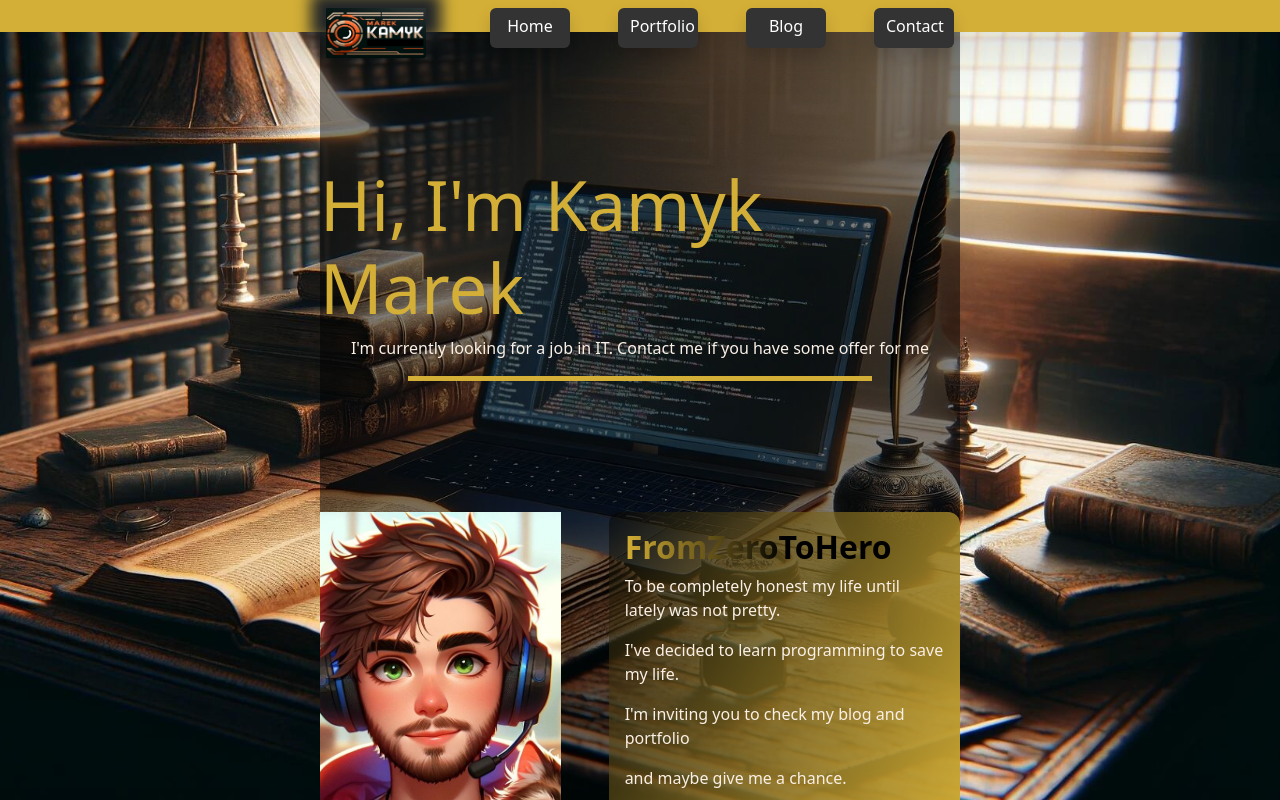
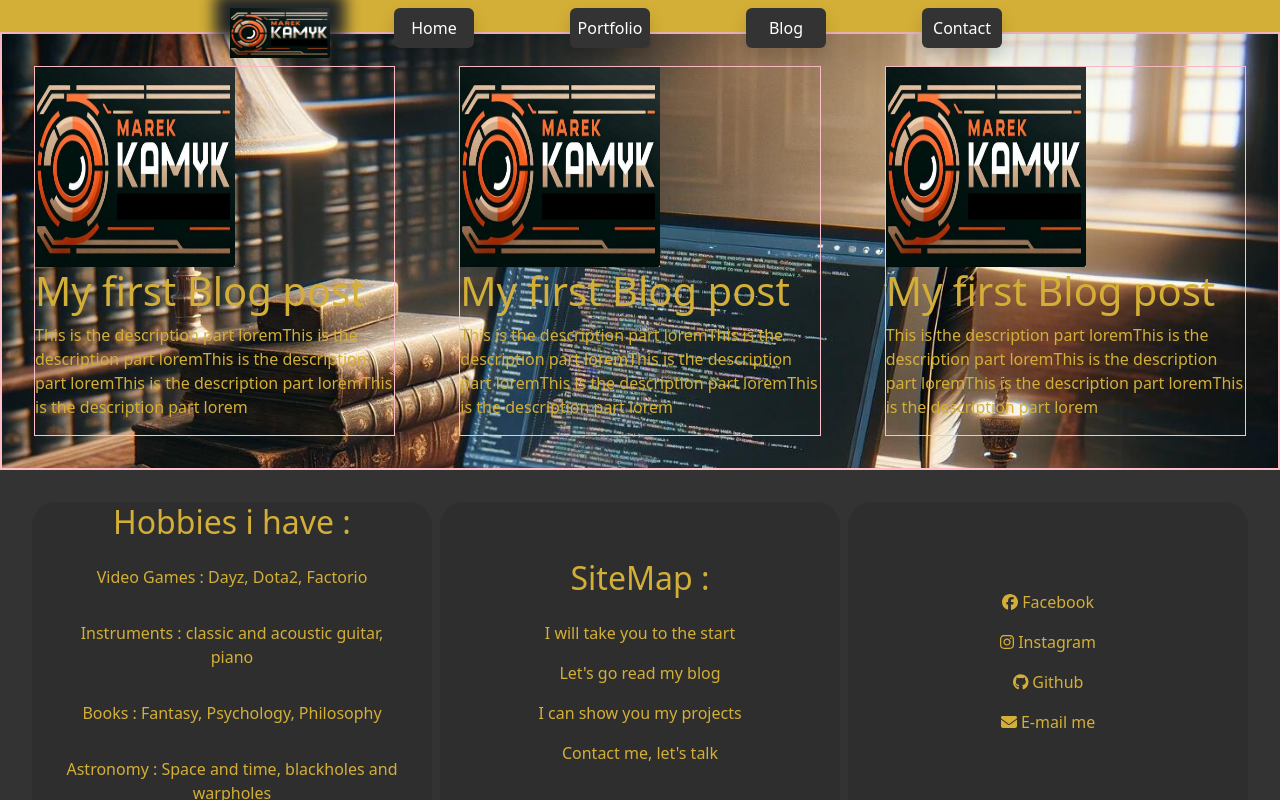
Before and after one commit to Only-Czesio/Marek_Kamyk_Personal_Website, a React (Vite) app: page /#/Blog in a window 1280 px wide. Before the commit this address led to /#/. Shown: the top 800 px of the page. Built offline with nearby package versions, Linux system fonts and the light colour scheme.

Commit message:
Settings HashRoutes for github Pages

```diff
--- a/src/App.scss
+++ b/src/App.scss
@@ -17,28 +17,44 @@
     color: white;
     text-decoration: none;
     font-size: 1rem;
-    a:hover {
-        color: pink;
-    }
+    display: flex;
+    align-items: center;
+    justify-content: center;
 }
 
+.shrink_me .nav-link {
+    color: white;
+    text-decoration: none;
+    width: 100%;
+    height: 100%;
+    display: flex;
+    align-items: center;
+    justify-content: center;
+}
+
+.shrink_me .nav-link:hover {
+    color: pink;
+}
 
 .shrink_me:hover {
     background-color: #D4AF37;
     box-shadow: 0px 0px 25px 5px;
     border: none;
 }
+
 .logo {
     box-shadow: 0 0 15px 15px;
 }
+
 .btn-color {
     background-color: #333333;
     border: #444444;
 }
+
 .bg-photo {
     background: url(/src/public/background.jpg);
     background-repeat: no-repeat;
-    background-size:cover;
+    background-size: cover;
     background-position: center;
     background-attachment: fixed;
 }
@@ -46,6 +62,7 @@
 .space-5 {
     margin-top: 1rem;
 }
+
 .ContactForm {
     height: 100vh;
 }
--- a/src/App.tsx
+++ b/src/App.tsx
@@ -4,8 +4,7 @@ import Blog from "./pages/Blog";
 import Contact from "./pages/Contact";
 import Portfolio from "./pages/Portfolio";
 import NoPage from "./pages/NoPage";
-
-import { useLocation, BrowserRouter, Routes, Route } from "react-router-dom";
+import { useLocation, HashRouter, Routes, Route } from "react-router-dom";
 import { AnimatePresence } from "framer-motion";
 
 interface LocationProviderProps {
@@ -17,15 +16,13 @@ function LocationProvider({ children }: LocationProviderProps) {
 }
 
 function App() {
-
-
   return (
     <>
-      <BrowserRouter>
+      <HashRouter>
         <LocationProvider>
           <RoutesWithAnimation />
         </LocationProvider>
-      </BrowserRouter>
+      </HashRouter>
     </>
   );
 }
@@ -35,25 +32,14 @@ function RoutesWithAnimation() {
 
   return (
     <Routes location={location} key={location.key}>
-           <Route index element={<Home />} />
-            <Route path="/Marek_Kamyk_Personal_Website" element={<Home />} />
-            <Route
-              path="/Marek_Kamyk_Personal_Website/Blog"
-              element={<Blog />}
-            />
-            <Route
-              path="/Marek_Kamyk_Personal_Website/Contact"
-              element={<Contact />}
-            />
-            <Route
-              path="/Marek_Kamyk_Personal_Website/Portfolio"
-              element={<Portfolio />}
-            />
-            <Route path="*" element={<NoPage />} />
+      <Route index element={<Home />} />
+      <Route path="/" element={<Home />} />
+      <Route path="/Portfolio" element={<Portfolio />} />
+      <Route path="/Blog" element={<Blog />} />
+      <Route path="/Contact" element={<Contact />} />
+      <Route path="*" element={<NoPage />} />
     </Routes>
   );
 }
 
-
-
 export default App;
--- a/src/Components/NavigationBar.tsx
+++ b/src/Components/NavigationBar.tsx
@@ -1,5 +1,6 @@
 import "../App.scss";
 import logo from "../public/LOGO.jpg";
+import { Link } from "react-router-dom";
 
 export default function NavigationBar() {
   return (
@@ -11,29 +12,23 @@ export default function NavigationBar() {
             width="100"
             height="50"
             alt="Marek Kamyk personal logo"
-          ></img>
+          />
         </div>
         <nav className="m-2">
-          <a href="/Marek_Kamyk_Personal_Website">
+          <ul className="d-flex flex-row list-unstyled">
             <li key="1" className="shrink_me btn btn-color mx-5 shadow">
-              Home
+              <Link to="/" className="nav-link">Home</Link>
             </li>
-          </a>
-          <a href="/Marek_Kamyk_Personal_Website/Portfolio">
-            <li key="2" className="shrink_me btn btn-color shadow ">
-              Portfolio
+            <li key="2" className="shrink_me btn btn-color shadow mx-5">
+              <Link to="/Portfolio" className="nav-link">Portfolio</Link>
             </li>
-          </a>
-          <a href="/Marek_Kamyk_Personal_Website/Blog">
             <li key="3" className="shrink_me btn btn-color shadow mx-5">
-              Blog
+              <Link to="/Blog" className="nav-link">Blog</Link>
             </li>
-          </a>
-          <a href="/Marek_Kamyk_Personal_Website/Contact">
-            <li key="4" className="shrink_me btn btn-color shadow">
-              Contact
+            <li key="4" className="shrink_me btn btn-color shadow mx-5">
+              <Link to="/Contact" className="nav-link">Contact</Link>
             </li>
-          </a>
+          </ul>
         </nav>
       </div>
     </>
--- a/src/main.tsx
+++ b/src/main.tsx
@@ -5,6 +5,6 @@ import './index.scss'
 
 ReactDOM.createRoot(document.getElementById('root')!).render(
   <React.StrictMode>
-    <App />
+      <App />
   </React.StrictMode>,
 )
```
